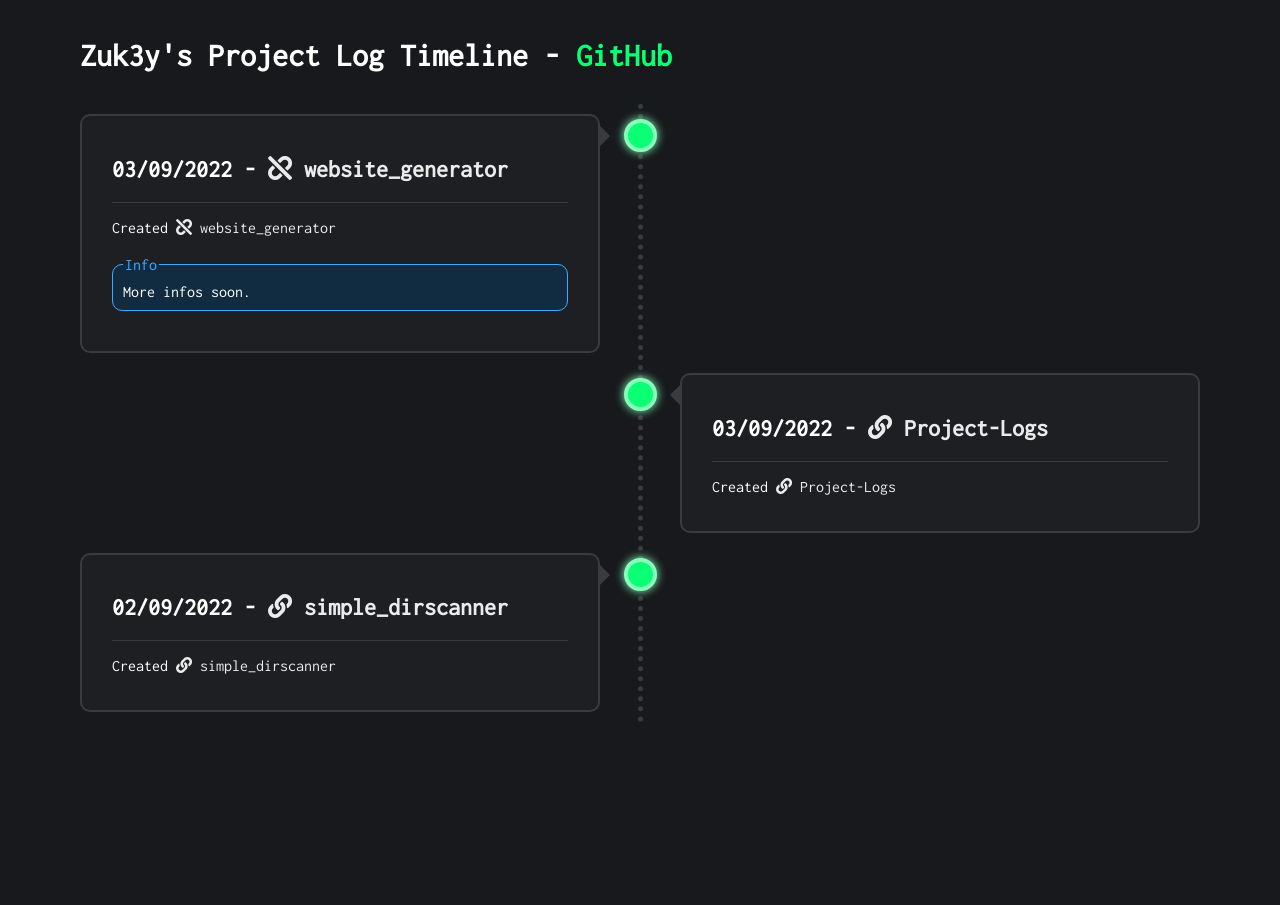
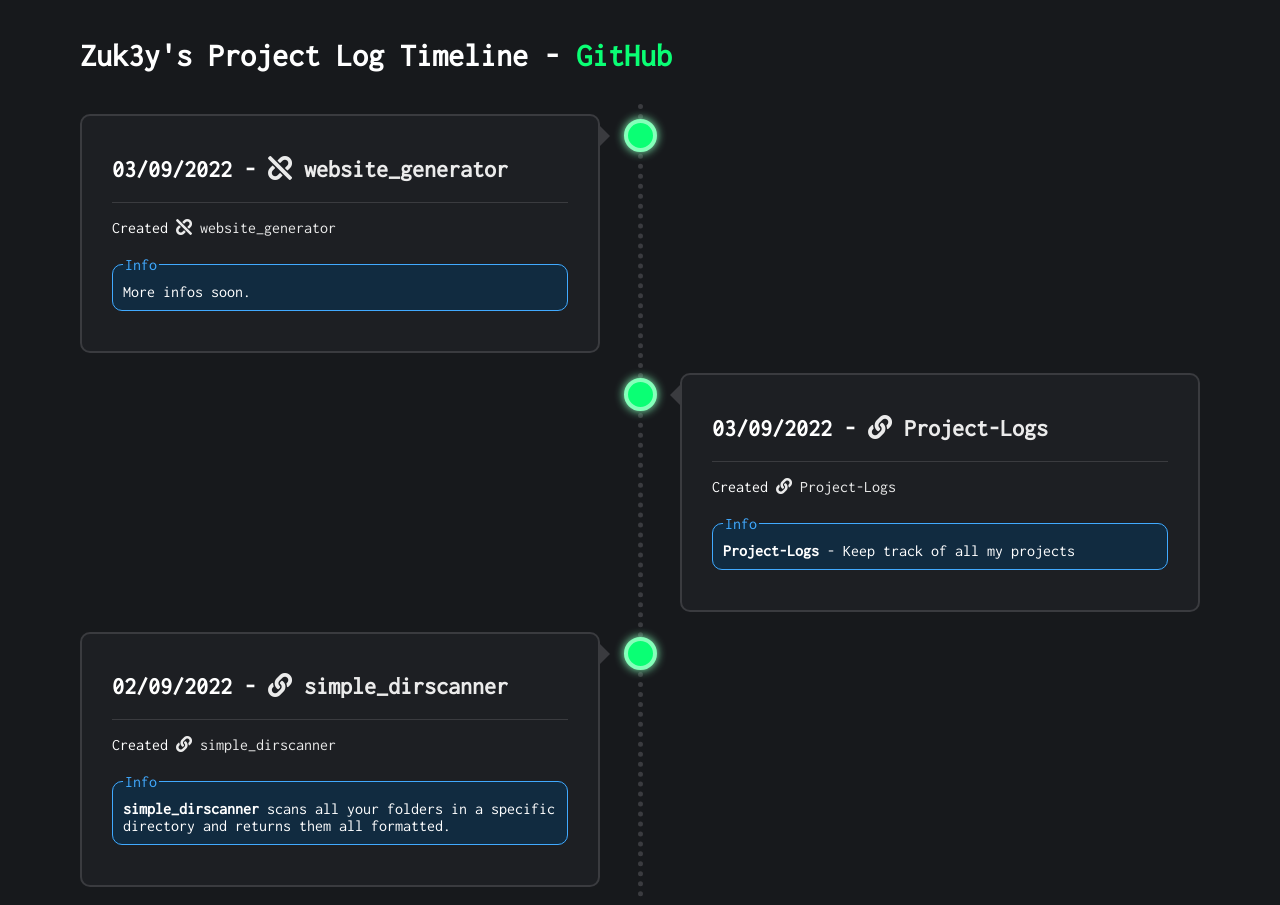
Before and after one commit to Zuk3y/Project-Logs, a plain HTML site: page index.html in a window 1280 px wide. Before the commit the page ends 800 px from the top, so only its background shows below. Drawn offline with Linux system fonts and the light colour scheme.

Commit message:
Edited a few lines

```diff
--- a/index.html
+++ b/index.html
@@ -283,6 +283,12 @@
                         <h2>03/09/2022 - <a href="https://github.com/Zuk3y/Project-Logs" target="_blank"><i class="fas fa-link"></i> Project-Logs</a></h2>
                     </div>
                     <p>Created <a href="https://github.com/Zuk3y/Project-Logs" target="_blank"><i class="fas fa-link"></i> Project-Logs</a></p>
+
+                    <fieldset class="info">
+                        <legend>Info</legend>
+                        <p><b>Project-Logs</b> - Keep track of all my projects</p>
+                    </fieldset>
+
                 </div>
             </div>
 
@@ -292,6 +298,12 @@
                         <h2>02/09/2022 - <a href="https://github.com/Zuk3y/simple_dirscanner" target="_blank"><i class="fas fa-link"></i> simple_dirscanner</a></h2>
                     </div>
                     <p>Created <a href="https://github.com/Zuk3y/simple_dirscanner" target="_blank"><i class="fas fa-link"></i> simple_dirscanner</a></p>
+
+                    <fieldset class="info">
+                        <legend>Info</legend>
+                        <p><b>simple_dirscanner</b> scans all your folders in a specific directory and returns them all formatted.</p>
+                    </fieldset>
+
                 </div>
             </div>
 
```
